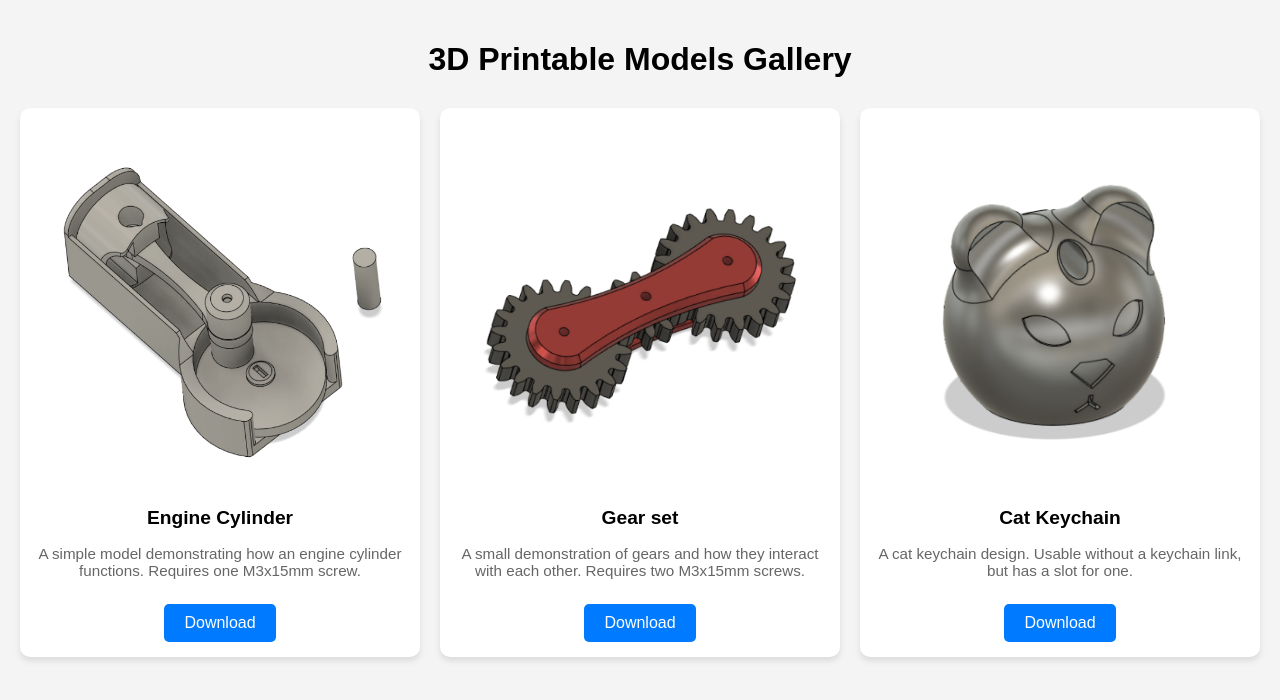
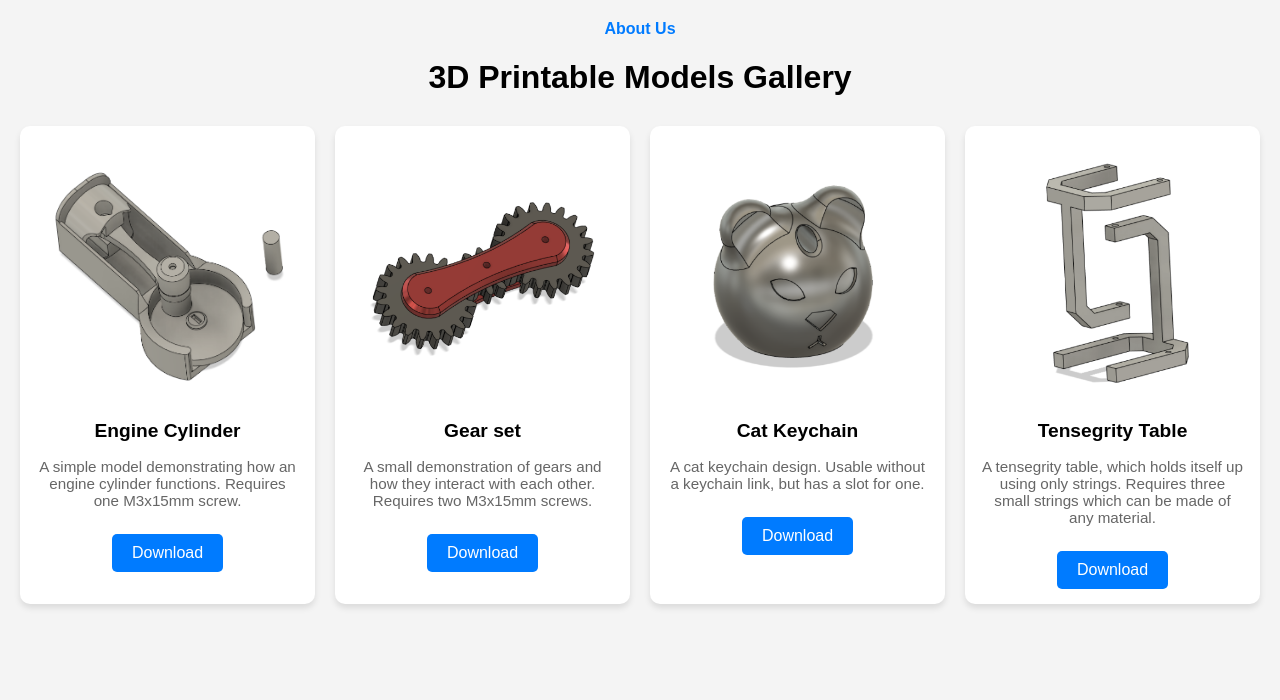
Before and after one commit to Che-ctrl78/Che-ctrl78.github.io, a plain HTML site: page index.html in a window 1280 px wide. Drawn offline with Linux system fonts and the light colour scheme.

Commit message:
add tensegrity table tile

```diff
--- a/index.html
+++ b/index.html
@@ -63,6 +63,9 @@
   </style>
 </head>
 <body>
+  <nav style="text-align: center; margin-bottom: 20px;">
+    <a href="about.html" style="text-decoration: none; font-weight: bold; color: #007BFF;">About Us</a>
+  </nav>
   <h1>3D Printable Models Gallery</h1>
   <div class="gallery">
     <div class="tile">
@@ -81,7 +84,13 @@
       <img src="imgs/cat.jpg" alt="Screenshot of a 3d model of a cartoonish cat's head meant as a keychain" />
       <h2>Cat Keychain</h2>
       <p>A cat keychain design. Usable without a keychain link, but has a slot for one.</p>
-      <a href="downloads/model3.stl" download>Download</a>
+      <a href="downloads/cat.zip" download>Download</a>
+    </div>
+    <div class="tile">
+      <img src="imgs/table.jpg" alt="Screenshot of a 3d model of a tensigrity table." />
+      <h2>Tensegrity Table</h2>
+      <p>A tensegrity table, which holds itself up using only strings. Requires three small strings which can be made of any material.</p>
+      <a href="downloads/table.zip" download>Download</a>
     </div>
   </div>
 </body>
```
